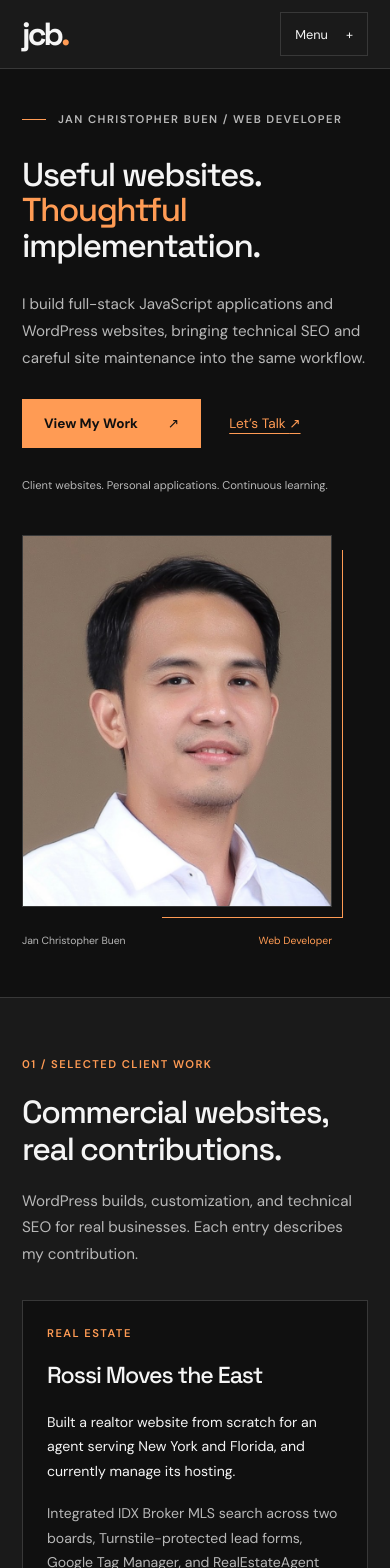
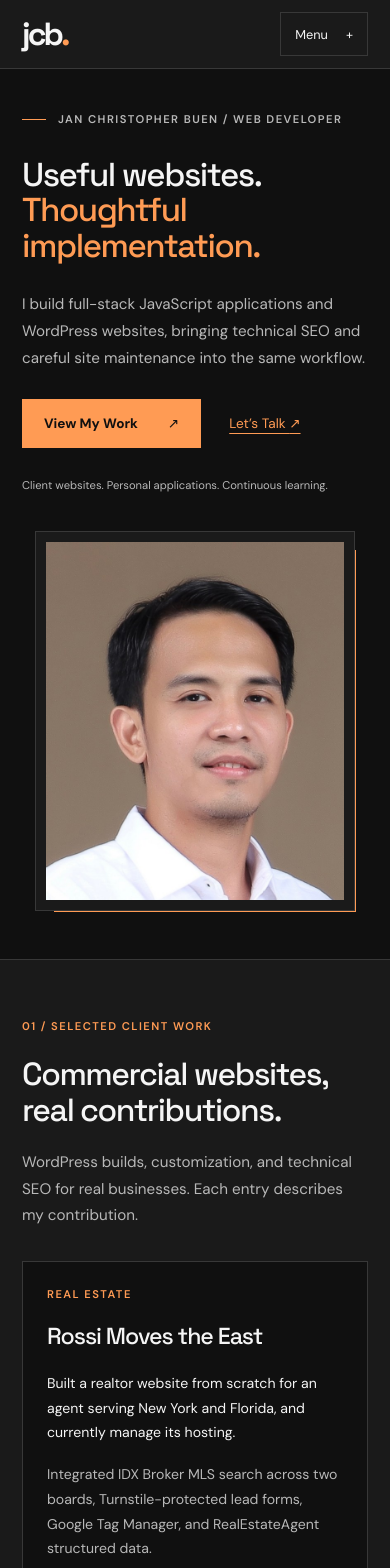
Before and after one commit to jan-christopher-buen/personal-portfolio, a React (Vite) app: page / in a window 390 px wide. Shown: the top 1568 px of the page. Built offline with nearby package versions, Linux system fonts and the light colour scheme.

Commit message:
feat(about): add career timeline with sticky desktop introduction
Present the current web role and previous engineering roles in a semantic responsive timeline beside About. Keep About visible while the desktop timeline scrolls.

```diff
--- a/src/App.jsx
+++ b/src/App.jsx
@@ -5,55 +5,32 @@ import ClientWork from './components/ClientWork.jsx'
 import Services from './components/Services.jsx'
 import Stack from './components/Stack.jsx'
 import Credentials from './components/Credentials.jsx'
+import Experience from './components/Experience.jsx'
 import { profileUrl, projects } from './data/projects.js'
 
 function About() {
   return (
     <section
       id="about"
-      className="about section"
+      className="about"
       tabIndex="-1"
       aria-labelledby="about-title"
     >
-      <div>
-        <p className="eyebrow section-label">05 / About & experience</p>
+      <div className="about-content">
+        <p className="eyebrow section-label">05 / About</p>
         <h2 id="about-title">
           Careful with the details.
           <br />
           Curious about the whole.
         </h2>
-        <p className="about-intro">
-          I’m Jan Christopher Buen, a web developer working across WordPress
-          websites, full-stack JavaScript projects, and technical SEO.
-        </p>
-      </div>
-      <div className="about-copy">
-        <div className="experience">
-          <p className="eyebrow">Current experience</p>
-          <h3>Web Developer &amp; SEO Specialist</h3>
-          <p>Ironclad Sites &amp; affiliated businesses</p>
-          <p className="experience-details">
-            Part-time · Remote
-            <br />
-            <time dateTime="2026-03">March 2026</time>–Present
-          </p>
-        </div>
-        <p>
-          My client work includes building and customizing WordPress websites,
-          maintaining them, and managing hosting. I work with PHP, custom child
-          themes, ACF, WooCommerce, and custom plugins to make content
-          manageable and support business needs.
-        </p>
-        <p>
-          Alongside that work, I build personal applications with React,
-          Express, and PostgreSQL. My engineering and QA background informs a
-          careful approach to troubleshooting, checking behavior, and
-          documenting decisions.
-        </p>
-        <p>
-          I value useful interfaces, recoverable errors, and clear data
-          boundaries. Each project is an opportunity to understand how those
-          pieces work together.
+        <p className="about-description">
+          I’m Jan Christopher Buen, a web developer building WordPress websites
+          and full-stack JavaScript applications with React, Express, and
+          PostgreSQL. My current work includes technical SEO and site
+          maintenance. My previous roles in manufacturing, product engineering,
+          and quality assurance shape how I troubleshoot, verify behavior, and
+          document decisions, with a focus on useful interfaces and dependable
+          websites.
         </p>
       </div>
     </section>
@@ -91,7 +68,6 @@ export default function App() {
       <Header />
       <main id="main" tabIndex="-1">
         <section className="hero" aria-labelledby="intro-title">
-          <div className="hero-layout">
           <div className="hero-copy">
             <p className="eyebrow">
               <span className="identity-line" aria-hidden="true" />
@@ -100,14 +76,12 @@ export default function App() {
             <h1 id="intro-title">
               Useful websites.
               <br />
-                <span>Thoughtful</span>
-                <br />
-                implementation.
+              <span>Thoughtful implementation.</span>
             </h1>
             <p className="hero-description">
-                I build full-stack JavaScript applications and WordPress
-                websites, bringing technical SEO and careful site maintenance
-                into the same workflow.
+              I build full-stack JavaScript applications and WordPress websites,
+              bringing technical SEO and careful site maintenance into the same
+              workflow.
             </p>
             <div className="hero-actions">
               <a className="button" href="#work">
@@ -121,8 +95,7 @@ export default function App() {
               Client websites. Personal applications. Continuous learning.
             </p>
           </div>
-            <figure className="hero-portrait">
-              <div className="portrait-frame">
+          <div className="hero-portrait">
             <img
               src="/images/jan-christopher-buen.jpg"
               alt="Jan Christopher Buen"
@@ -131,12 +104,6 @@ export default function App() {
               fetchPriority="high"
               decoding="async"
             />
-              </div>
-              <figcaption>
-                <span>Jan Christopher Buen</span>
-                <span>Web Developer</span>
-              </figcaption>
-            </figure>
           </div>
         </section>
         <ClientWork />
@@ -175,7 +142,10 @@ export default function App() {
           </a>
         </section>
         <Stack />
+        <div className="about-experience section">
           <About />
+          <Experience />
+        </div>
         <Credentials />
         <section
           id="contact"
--- /dev/null
+++ b/src/components/Experience.jsx
@@ -0,0 +1,48 @@
+import { experience } from '../data/experience.js'
+
+export default function Experience() {
+  return (
+    <section
+      id="experience"
+      className="experience"
+      tabIndex="-1"
+      aria-label="Work experience"
+    >
+      <ol className="experience-timeline" role="list">
+        {experience.map((entry) => (
+          <li
+            key={`${entry.company}-${entry.start}`}
+            className={
+              entry.current ? 'timeline-entry is-current' : 'timeline-entry'
+            }
+          >
+            <p className="timeline-dates">
+              <time dateTime={entry.start}>{entry.startLabel}</time>
+              {'–'}
+              {entry.current ? (
+                'Present'
+              ) : (
+                <time dateTime={entry.end}>{entry.endLabel}</time>
+              )}
+            </p>
+            <span className="timeline-marker" aria-hidden="true">
+              <span className="timeline-line" />
+              <span className="timeline-dot" />
+            </span>
+            <div className="timeline-details">
+              {entry.current && (
+                <p className="eyebrow timeline-status">Current role</p>
+              )}
+              <h3>{entry.role}</h3>
+              <p className="timeline-company">{entry.company}</p>
+              {entry.arrangement && (
+                <p className="timeline-arrangement">{entry.arrangement}</p>
+              )}
+              <p className="timeline-summary">{entry.summary}</p>
+            </div>
+          </li>
+        ))}
+      </ol>
+    </section>
+  )
+}
--- /dev/null
+++ b/src/data/experience.js
@@ -0,0 +1,42 @@
+export const experience = [
+  {
+    role: 'Web Developer & SEO Specialist',
+    company: 'Ironclad Sites & affiliated businesses',
+    start: '2026-03',
+    startLabel: 'March 2026',
+    current: true,
+    arrangement: 'Part-time, Remote',
+    summary:
+      'Develop and customize WordPress websites, redesign existing sites, and manage ongoing maintenance and hosting. Configure technical SEO, including metadata, sitemaps, and structured data, to support maintainable business websites.',
+  },
+  {
+    role: 'Technician 1, Product Engineering (Manufacturing)',
+    company: 'Analog Devices Inc.',
+    start: '2022-06',
+    startLabel: 'June 2022',
+    end: '2026-02',
+    endLabel: 'February 2026',
+    summary:
+      'Set up, calibrated, repaired, and maintained automated test handlers. Performed first-level verification of yield and QA failures and documented findings.',
+  },
+  {
+    role: 'QA Engineering Aide',
+    company: 'onsemi Philippines Inc.',
+    start: '2018-02',
+    startLabel: 'February 2018',
+    end: '2021-03',
+    endLabel: 'March 2021',
+    summary:
+      'Maintained traceable QA documentation, coordinated inspections and audits, and tracked corrective actions to closure.',
+  },
+  {
+    role: 'Technical Assistant',
+    company: 'LBG Industries Inc.',
+    start: '2013-10',
+    startLabel: 'October 2013',
+    end: '2018-01',
+    endLabel: 'January 2018',
+    summary:
+      'Verified master samples, tools, and parts against blueprints and maintained product specification records.',
+  },
+]
--- a/src/styles.css
+++ b/src/styles.css
@@ -198,12 +198,13 @@ main:focus {
   max-width: var(--width);
   margin: auto;
   padding: 64px 0 72px;
-}
-.hero-layout {
   display: grid;
-  grid-template-columns: minmax(0, 1.6fr) minmax(0, 1fr);
+  grid-template-columns: repeat(2, minmax(0, 1fr));
   align-items: center;
   gap: 64px;
+}
+.hero-copy {
+  min-width: 0;
 }
 .hero-copy > .eyebrow {
   color: var(--muted);
@@ -264,44 +265,6 @@ main:focus {
   margin: 28px 0 0;
   color: var(--muted);
   font-size: 0.7rem;
-}
-.hero-portrait {
-  margin: 0 12px 0 0;
-  max-width: 350px;
-  justify-self: end;
-  width: 100%;
-}
-.portrait-frame {
-  position: relative;
-  border: 1px solid var(--line);
-}
-.portrait-frame::after {
-  content: '';
-  position: absolute;
-  inset: 14px -12px -12px 45%;
-  border-right: 1px solid var(--accent);
-  border-bottom: 1px solid var(--accent);
-  pointer-events: none;
-}
-.portrait-frame img {
-  display: block;
-  width: 100%;
-  height: auto;
-  aspect-ratio: 5/6;
-  object-fit: cover;
-  object-position: center 27%;
-}
-.hero-portrait figcaption {
-  display: flex;
-  justify-content: space-between;
-  gap: 12px;
-  font-size: 0.65rem;
-  color: var(--muted);
-  margin-top: 28px;
-  line-height: 1.6;
-}
-.hero-portrait figcaption span:last-child {
-  color: var(--accent);
 }
 .client-work {
   border-top: 1px solid var(--line);
@@ -592,44 +555,132 @@ main:focus {
 .stack-tool-icon-light {
   filter: brightness(0) invert(1);
 }
-.about {
+.about-experience {
   display: grid;
-  grid-template-columns: 1fr 1fr;
-  gap: 72px;
+  grid-template-columns: repeat(2, minmax(0, 1fr));
+  align-items: start;
+  gap: 64px;
   border-bottom: 1px solid var(--line);
 }
-.about h2 {
-  font-size: clamp(2rem, 3.1vw, 2.8rem);
+.about-experience > section {
+  min-width: 0;
 }
-.about-intro {
-  font-size: 1.1rem;
+.about-experience > section:focus {
+  outline: none;
+}
+.about-experience h2 {
+  font-size: clamp(1.75rem, 2.6vw, 2.5rem);
+}
+.about-description {
+  font-size: 1rem;
+  line-height: 1.85;
   color: var(--muted);
-  margin-top: 28px;
-  max-width: 440px;
+  margin: 28px 0 0;
 }
-.about-copy > p {
-  font-size: 0.9rem;
+.about-content {
+  min-width: 0;
+  max-width: 760px;
+}
+.hero-portrait {
+  width: 100%;
+  max-width: 380px;
+  justify-self: center;
+  padding: 10px;
+  border: 1px solid var(--line);
+  background: var(--surface);
+  box-shadow: 10px 10px 0 -9px var(--accent);
+}
+.hero-portrait img {
+  display: block;
+  width: 100%;
+  height: auto;
+  aspect-ratio: 5 / 6;
+  max-height: 600px;
+  object-fit: cover;
+  object-position: center top;
+}
+.experience-timeline {
+  margin: 0;
+  padding: 0;
+  list-style: none;
+}
+.timeline-entry {
+  display: grid;
+  grid-template-columns: 16px minmax(0, 1fr);
+  column-gap: 16px;
+  row-gap: 10px;
+  padding-bottom: 40px;
+}
+.timeline-entry:last-child {
+  padding-bottom: 0;
+}
+.timeline-dates {
+  grid-column: 2;
+  margin: 0;
   color: var(--muted);
+  font-size: 0.8rem;
+  line-height: 1.7;
 }
-.experience {
-  padding: 24px;
-  background: var(--surface);
-  border-left: 2px solid var(--accent);
-  margin-bottom: 28px;
+.timeline-marker {
+  position: relative;
+  grid-column: 1;
+  grid-row: 1 / span 2;
 }
-.experience > .eyebrow {
+.timeline-line {
+  position: absolute;
+  top: 10px;
+  bottom: -50px;
+  left: 7px;
+  width: 1px;
+  background: var(--line);
+}
+.timeline-entry:last-child .timeline-line {
+  display: none;
+}
+.timeline-dot {
+  position: absolute;
+  top: 5px;
+  left: 2px;
+  width: 11px;
+  height: 11px;
+  border: 2px solid var(--muted);
+  border-radius: 50%;
+  background: var(--background);
+}
+.is-current .timeline-dot {
+  border-color: var(--accent);
+  background: var(--accent);
+  box-shadow: 0 0 0 4px rgb(255 155 84 / 10%);
+}
+.timeline-details {
+  grid-column: 2;
+  min-width: 0;
+  max-width: 760px;
+}
+.timeline-status {
+  color: var(--muted);
+  margin-bottom: 12px;
+}
+.is-current .timeline-status {
   color: var(--accent);
 }
-.experience h3 {
-  font-size: 1.25rem;
-  margin-bottom: 14px;
+.timeline-details h3 {
+  font-size: clamp(1.15rem, 2vw, 1.5rem);
+  margin-bottom: 10px;
 }
-.experience p {
-  font-size: 0.85rem;
-  margin-bottom: 8px;
+.timeline-company {
+  font-size: 0.95rem;
+  margin-bottom: 6px;
 }
-.experience-details {
+.timeline-arrangement {
   color: var(--muted);
+  font-size: 0.8rem;
+  margin-bottom: 0;
+}
+.timeline-summary {
+  color: var(--muted);
+  font-size: 0.9rem;
+  margin: 16px 0 0;
 }
 .credential-list {
   margin: 0;
@@ -743,11 +794,15 @@ footer a {
 .hero-copy {
   animation: enter 0.5s ease-out both;
 }
-.hero-portrait {
-  animation: enter 0.6s ease-out both;
-}
 .section-enter {
   animation: enter 0.4s ease-out;
+}
+@media (min-width: 761px) {
+  .about {
+    position: sticky;
+    top: 108px;
+    align-self: start;
+  }
 }
 @media (min-width: 1800px) {
   :root {
@@ -770,9 +825,6 @@ footer a {
   .navigation {
     gap: 18px;
   }
-  .hero-layout {
-    gap: 36px;
-  }
   .hero h1 {
     font-size: clamp(2.7rem, 5.5vw, 4.5rem);
   }
@@ -784,7 +836,8 @@ footer a {
     gap: 30px;
     grid-template-columns: 1fr 1fr;
   }
-  .about {
+  .hero,
+  .about-experience {
     gap: 36px;
   }
   .contact-row {
@@ -843,10 +896,8 @@ footer a {
   .hero {
     margin: 0;
     padding: 42px 22px 48px;
-  }
-  .hero-layout {
     grid-template-columns: 1fr;
-    gap: 40px;
+    gap: 36px;
   }
   .hero h1 {
     font-size: clamp(2rem, 8.5vw, 4rem);
@@ -857,14 +908,6 @@ footer a {
   .hero-caption {
     max-width: 320px;
     line-height: 1.7;
-  }
-  .hero-portrait {
-    max-width: 310px;
-    justify-self: start;
-    width: calc(100% - 12px);
-  }
-  .hero-portrait figcaption {
-    margin-top: 26px;
   }
   .section {
     padding: 58px 22px;
@@ -905,13 +948,20 @@ footer a {
     grid-template-columns: 1fr;
     gap: 18px;
   }
-  .about {
+  .about-experience {
     grid-template-columns: 1fr;
-    gap: 28px;
+    gap: 48px;
   }
-  .about-intro {
-    max-width: none;
+  .hero-portrait {
+    max-width: 320px;
   }
+  .timeline-entry {
+    padding-bottom: 28px;
+  }
+  .timeline-line {
+    bottom: -38px;
+  }
+
   .credential-list li {
     grid-template-columns: 1fr;
     gap: 10px;
```
Also changed, not shown: src/components/Header.jsx (+8 -3 lines), public/images/about-image.jpg (added), 2 other files (tests, documents, lock files or other folders). Lines whose indentation alone changed are shown as unchanged.
